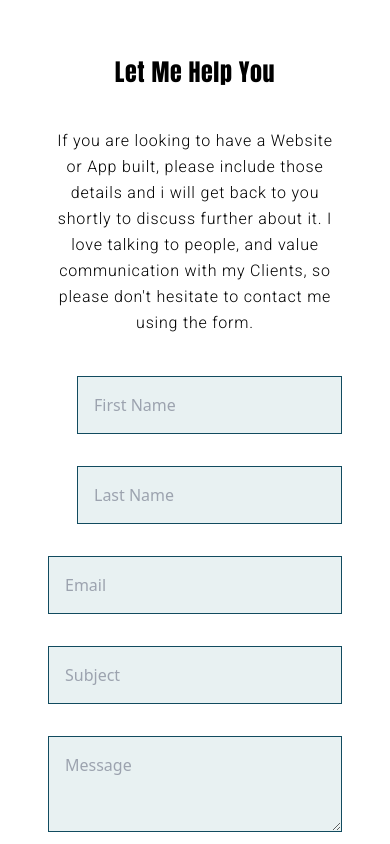
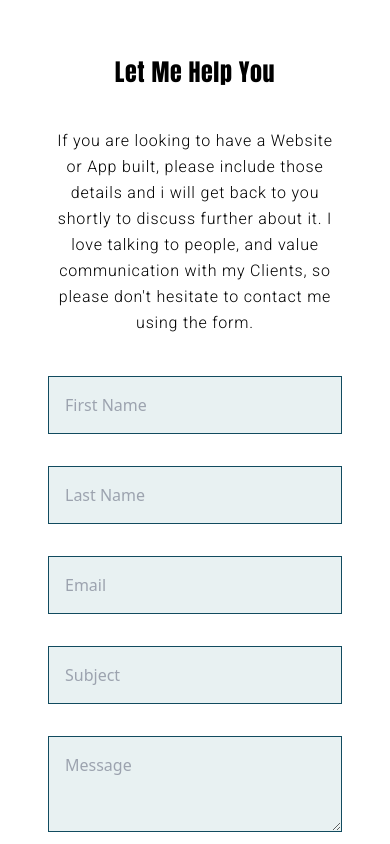
Before and after one commit to skystanoyevitch/sky-portfolio, a React (Create React App) app: page /Contact in a window 390 px wide. Shown: the top 844 px of the page. Built offline with nearby package versions, Linux system fonts and the light colour scheme.

Commit message:
minor alignment fix

```diff
--- a/src/Page-components/Contact.js
+++ b/src/Page-components/Contact.js
@@ -37,7 +37,7 @@ function Contact() {
 
 				<div className="pt-10 text-center md:text-left">
 					<form onSubmit={handleSubmit}>
-						<div className="flex flex-col px-8 md:px-0 lg:flex lg:flex-row place-items-end space-y-8 pb-8 lg:space-x-9">
+						<div className="flex flex-col px-8 md:px-0 lg:flex lg:flex-row xl:place-items-end space-y-8 pb-8 lg:space-x-9">
 							<input
 								type="text"
 								value={firstName}
```
